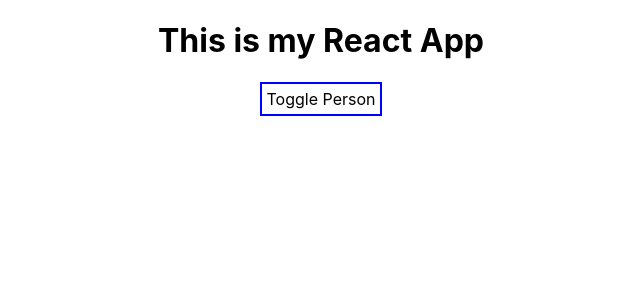
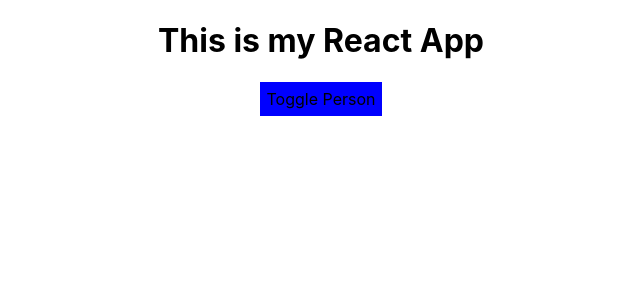
Before and after one commit to chidang/learn-reactjs, a React (Create React App) app: page / in a window 1280 px wide. Shown: the top 300 px of the page, without its empty margins (319-959 px from the left). Built offline with nearby package versions, Linux system fonts and the light colour scheme.

Commit message:
Update style

```diff
--- a/src/App.js
+++ b/src/App.js
@@ -23,7 +23,6 @@ const App = props => {
   }
 
   const deletePersonHandler = (personIndex) => {
-    console.log(personIndex)
     const persons = personsState.persons;
     persons.splice(personIndex, 1);
     setPersonState(prevState => ({
@@ -33,7 +32,7 @@ const App = props => {
   }
 
   const style = {
-    backgroundColor: 'white',
+    backgroundColor: 'blue',
     font: 'inherit',
     border: '2px solid blue',
     padding: '5px',
@@ -49,13 +48,14 @@ const App = props => {
           personsState.persons.map((person, index) => {
             return <Person
               key={person.id}
-              click={(index) => deletePersonHandler(index)}
+              click={() => deletePersonHandler(index)}
               name={person.name}
               age={person.age} />
           })
         }
       </div>
     )
+    style.backgroundColor = 'red';
   }
 
   return (
```
